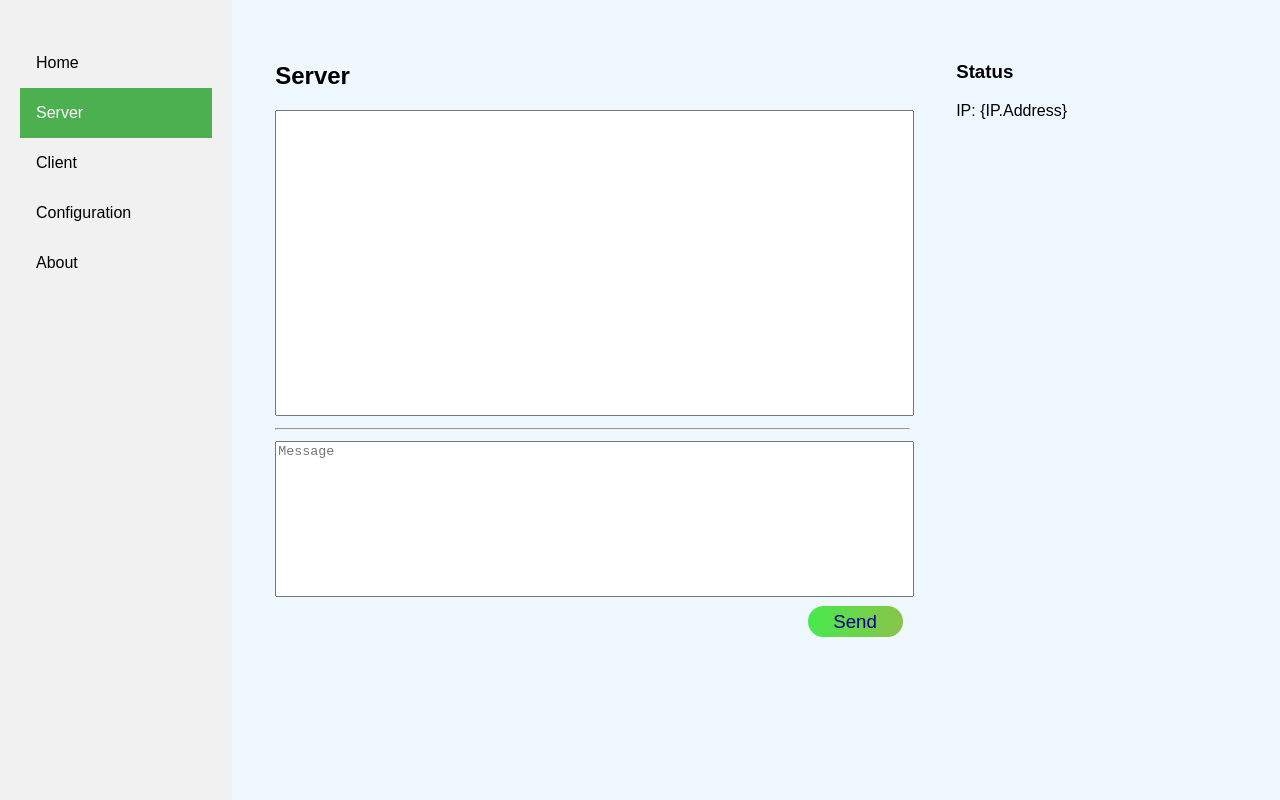
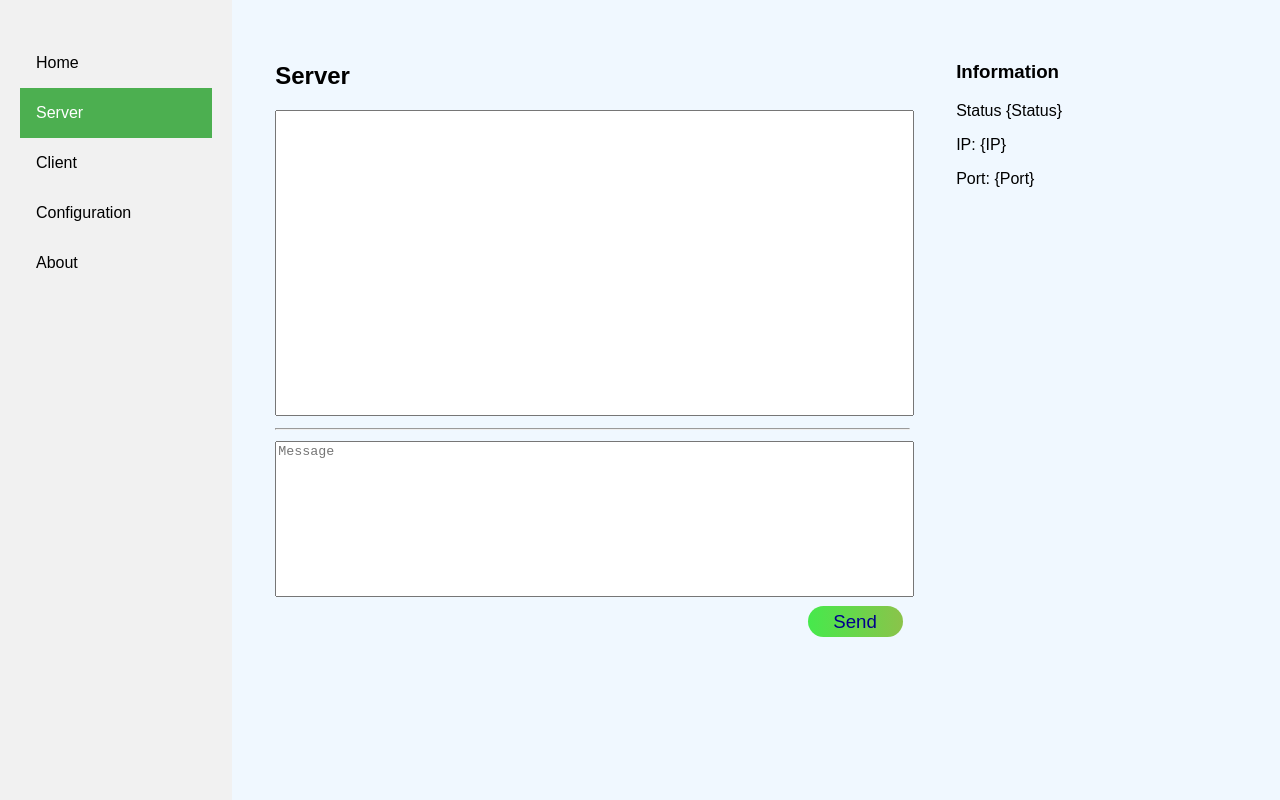
Before and after one commit to QingYi-Studio/CipherlinkNexus-UI-StaticHTML, a plain HTML site: page index.html in a window 1280 px wide. Both pictures are taken after a click on the link "Server". Drawn offline with Linux system fonts and the light colour scheme.

Commit message:
optimize the information view

```diff
--- a/index.html
+++ b/index.html
@@ -49,8 +49,10 @@
                     </button>
                 </div>
                 <div id="Status" class="serverStatus">
-                    <h3>Status</h3>
-                    <p>IP:&nbsp;<span>{IP.Address}</span></p>
+                    <h3>Information</h3>
+                    <p>Status&nbsp;<span class="serverStatus">{Status}</span></p>
+                    <p>IP:&nbsp;<span class="serverIP">{IP}</span></p>
+                    <p>Port:&nbsp;<span class="serverPort">{Port}</span></p>
                 </div>
             </div>
 
```
